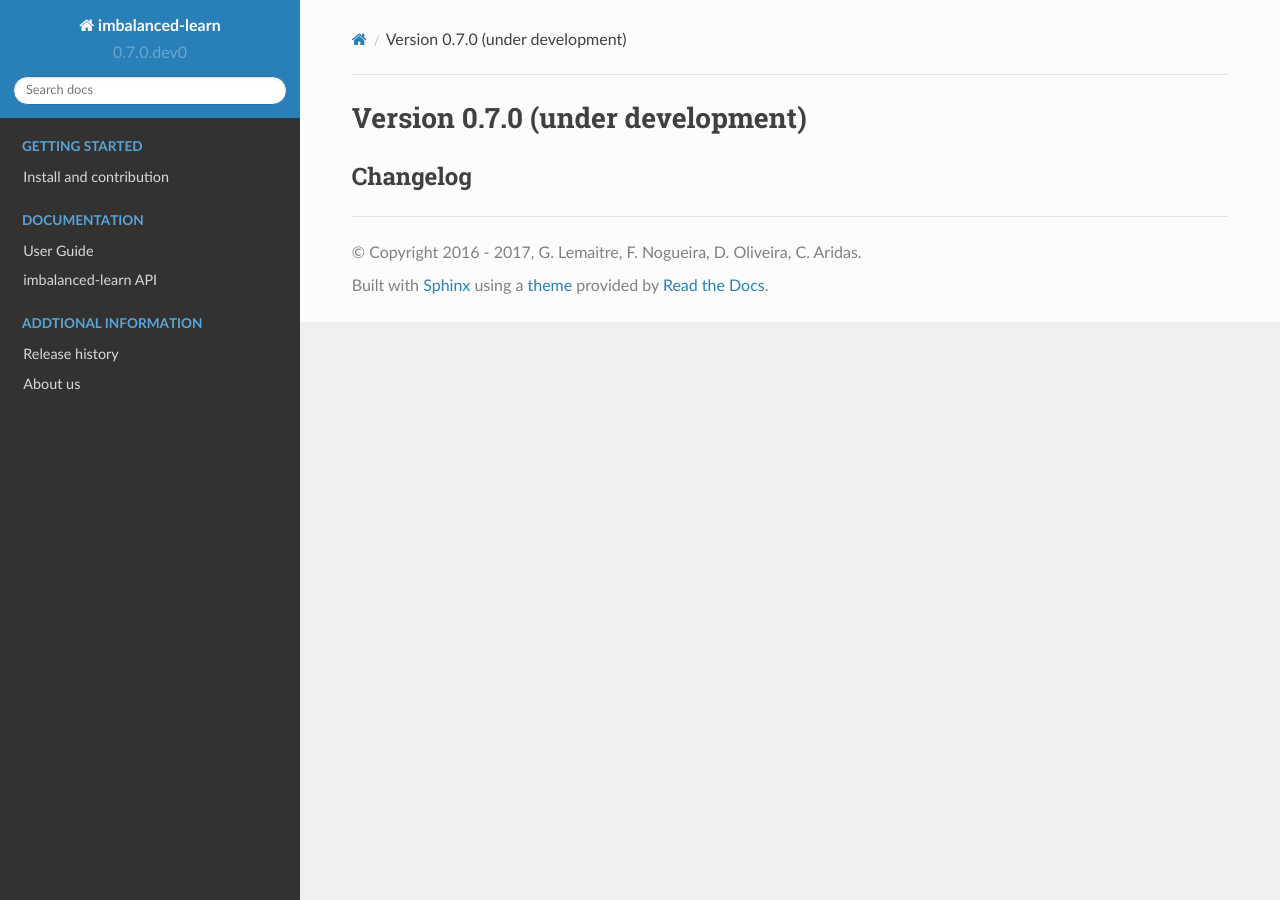
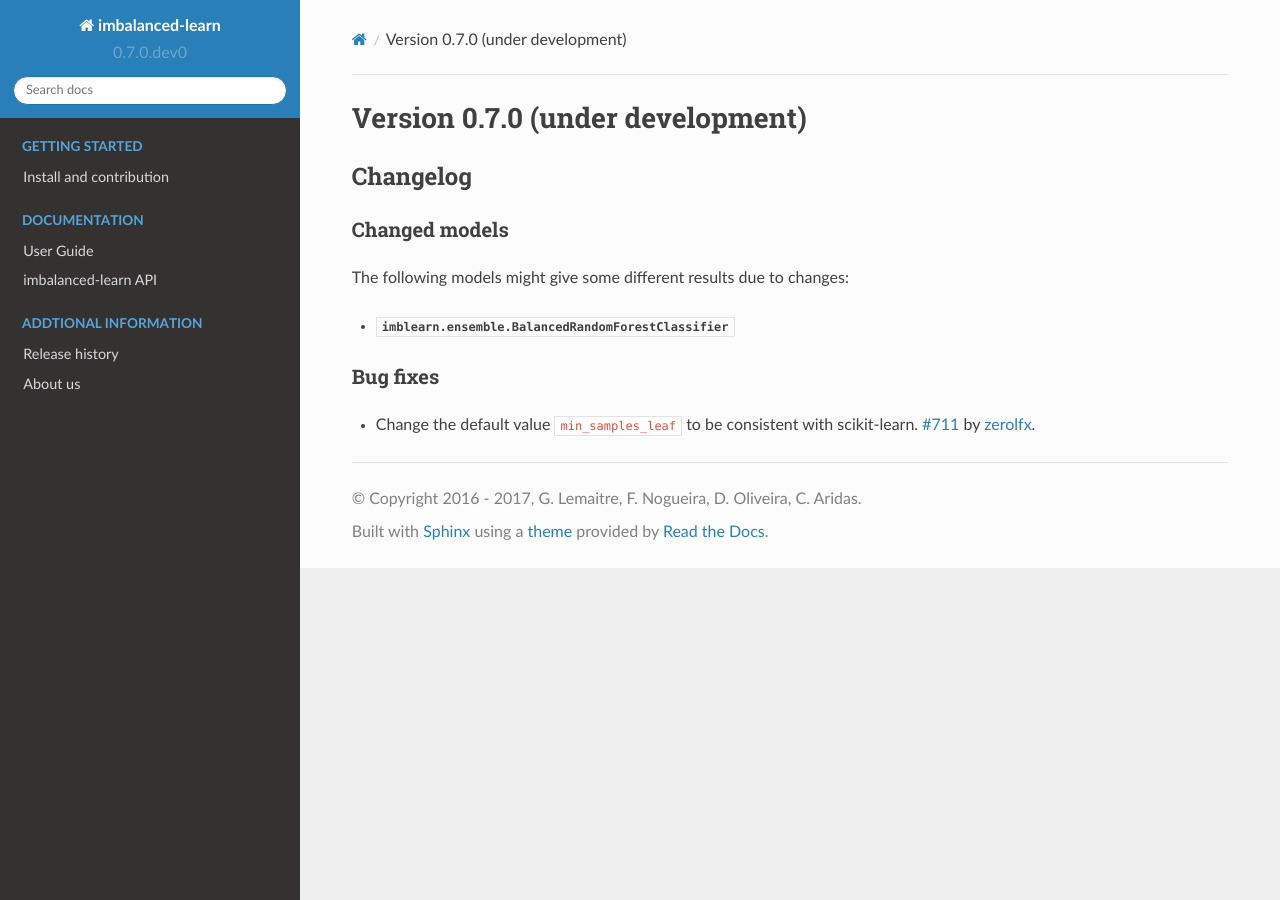
Before and after one commit to scikit-learn-contrib/imbalanced-learn, a Sphinx documentation site: the page built from doc/whats_new/v0.7.rst, in a window 1280 px wide. Built offline with Sphinx 7.4.7 and the Read the Docs theme 2.0.0, drawn with Linux system fonts in a browser that asks for light colours; formulas are drawn with MathJax 3; pages that are not in the unit, such as notebooks, are missing from menus.

Commit message:
update whats new

```diff
--- a/doc/whats_new/v0.7.rst
+++ b/doc/whats_new/v0.7.rst
@@ -5,3 +5,17 @@
 
 Changelog
 ---------
+
+Changed models
+..............
+
+The following models might give some different results due to changes:
+
+- :class:`imblearn.ensemble.BalancedRandomForestClassifier`
+
+Bug fixes
+.........
+
+- Change the default value `min_samples_leaf` to be consistent with
+  scikit-learn.
+  :pr:`711` by :user:`zerolfx <zerolfx>`.
```
